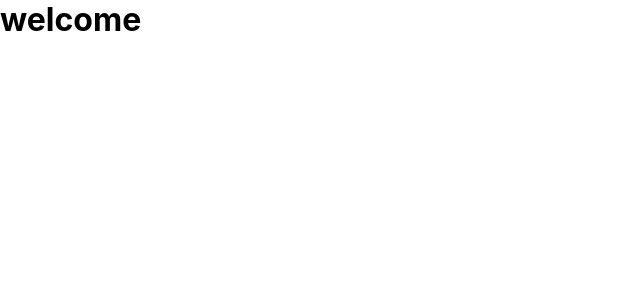
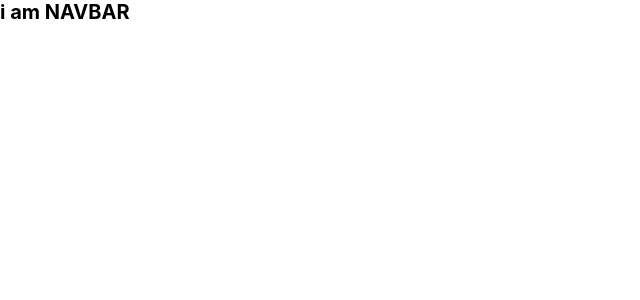
Before and after one commit to ShaileshBisht/AnimeHunt, a React (Create React App) app: page / in a window 1280 px wide. Shown: the top 300 px of the page, without its empty margins (0-640 px from the left). Built offline with nearby package versions, Linux system fonts and the light colour scheme.

Commit message:
create NavBar component

```diff
--- a/src/App.css
+++ b/src/App.css
@@ -5,3 +5,13 @@
   margin: 0;
   box-sizing: border-box;
 }
+
+html {
+  font-size: 62.5%;
+  scroll-behavior: smooth;
+}
+
+.container {
+  max-width: 1200px;
+  margin: 0 auto;
+}
--- a/src/App.js
+++ b/src/App.js
@@ -1,10 +1,11 @@
 import React from "react";
 import "./App.css";
+import NavBar from "./component/NavBar";
 
 function App() {
   return (
     <div className="app">
-      <h1>welcome</h1>
+      <NavBar />
     </div>
   );
 }
--- /dev/null
+++ b/src/component/NavBar.js
@@ -0,0 +1,12 @@
+import React from "react";
+import "./NavBar.css";
+
+function NavBar() {
+  return (
+    <div className="navBar">
+      <h1>i am NAVBAR</h1>
+    </div>
+  );
+}
+
+export default NavBar;
```
Also changed, not shown: src/component/NavBar.css (added).
